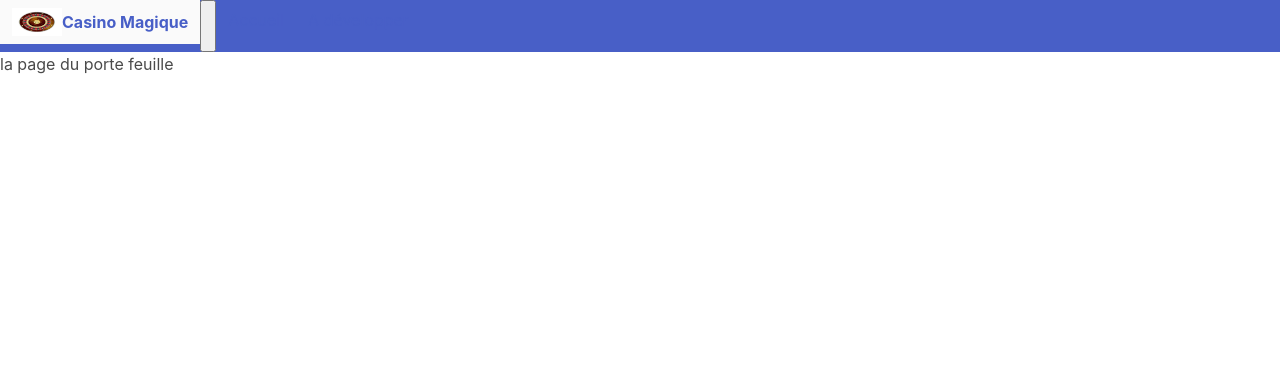
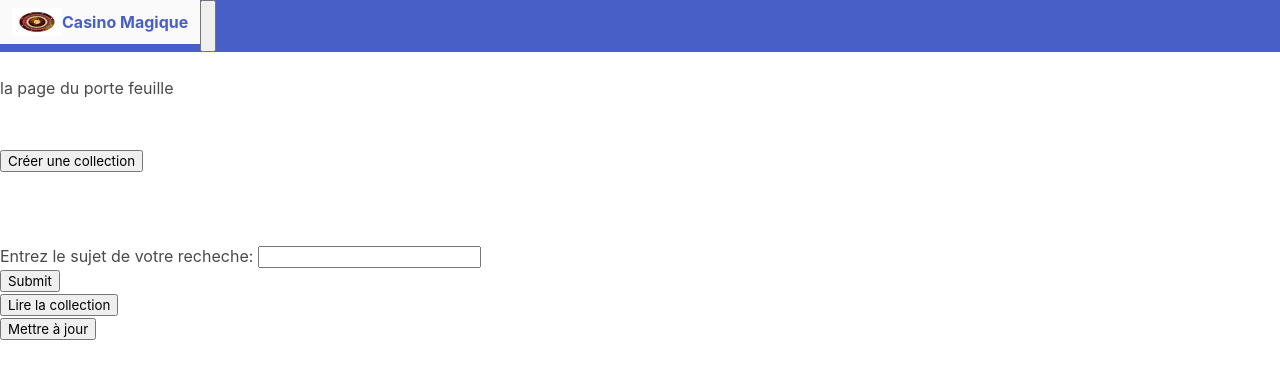
Before and after one commit to PaulD-TCA/Magic_Casino, a Flask app: page /wallet in a window 1280 px wide. Shown: the top 379 px of the page. Run offline with Flask 2, Linux system fonts and the light colour scheme; data that the repository does not hold is empty.

Commit message:
Improve data base management

```diff
--- a/main.py
+++ b/main.py
@@ -1,4 +1,4 @@
-from flask import Flask, render_template, session
+from flask import Flask, render_template, session, request
 
 import pymongo
 
@@ -27,7 +27,7 @@ def roulette_page():
 
   db = client.test
   print(db.list_collection_names())
-  db.create_collection("collection_name")
+#  db.create_collection("collection_name")
   print(db.list_collection_names())
 
   resultat_afficher = roulette.CasinoRoulette()
@@ -37,9 +37,30 @@ def roulette_page():
 
 @app.route('/wallet', methods=['GET', 'POST'])
 def wallet_route():
+  if request.method == 'POST':
+ #   print(request.form.get('create'))
+  #  print(request.form.get('read'))
+    if request.form.get('create') == "Créer une collection":
+      print('in the create')
+      wallet.CasinoWallet().create_wallet()
 
-  wallet.CasinoWallet().create_wallet()
-  print(db.list_collection_names())
+    elif request.form.get('read') == "Lire la collection":
+      results = wallet.CasinoWallet().read_wallet()
+      print("on a lu")
+  #  create = request.form.get('create')
+  #  print(create)
+    #wallet.CasinoWallet().create_wallet()
+
+    elif request.form.get('update') == "Mettre à jour":
+      wallet.CasinoWallet().update_money()
+      print("on a mis à jour")
+
+
+
+    return render_template('wallet_page.html')
+
+#  wallet.CasinoWallet().create_wallet()
+ # print(db.list_collection_names())
   return render_template('wallet_page.html')
 
 
--- a/modules/wallet.py
+++ b/modules/wallet.py
@@ -3,17 +3,30 @@ import pymongo
 
 class CasinoWallet:
   def __init__(self):
-    self.client = pymongo.MongoClient("mongodb+srv://PaulCasino:PaulCasino@cluster0.vicit.mongodb.net/myFirstDatabase?retryWrites=true&w=majority")
+    self.client = pymongo.MongoClient("mongodb+srv://PaulMagicMSecond:PaulMagicMSecond@cluster0.y8osu.mongodb.net/?retryWrites=true&w=majority")
     self.db = self.client.test
 
   def create_wallet(self):
-    self.db.create_collection("my_wallet")
+    #Get a list with collections names
+    collections = self.db.list_collection_names()
+    #return True or False if the collection exist
+    any_collection = "my_wallet" in collections
+    if any_collection == True:
+      print("The database already exists")
+    else:
+      self.db.create_collection("my_wallet")
+      self.db.my_wallet.insert_one({'_id': 1, 'money': '0'})
 
-  def wallet_content(self):
-    self.db.create_collection("my_wallet")
+  def read_wallet(self):
+    print(self.db.my_wallet.find_one({'_id': 1}))
+    results = self.db.my_wallet.find()
+    print(results)
+    for result in results:
+        print(result)
+
 
   def update_money(self):
-    self.db.create_collection("my_wallet")
+    self.db.my_wallet.update_one({'_id': 1}, {"$set": {'money': "100"}})
 
   def delete_wallet(self):
     self.db.create_collection("my_wallet")
--- a/templates/wallet_page.html
+++ b/templates/wallet_page.html
@@ -1,7 +1,29 @@
 {% include 'navbar.html' %}
 
+<br>
 
-<p>la page du porte feuille</p>
+<h1>la page du porte feuille</h1>
+
+<br><br>
+
+<form method="POST">
+<input type="submit" value="Créer une collection" name="create">
+</form>
+<br><br><br>
+
+
+<form method="POST">
+<div><label>Entrez le sujet de votre recheche: <input type="text" name="read"></label></div>
+<input type="submit" value="Submit">
+</form>
+
+<form method="POST">
+<input type="submit" value="Lire la collection" name="read">
+</form>
+
+<form method="POST">
+<input type="submit" value="Mettre à jour" name="update">
+</form>
 
 
 {% include 'footer.html' %}
```
